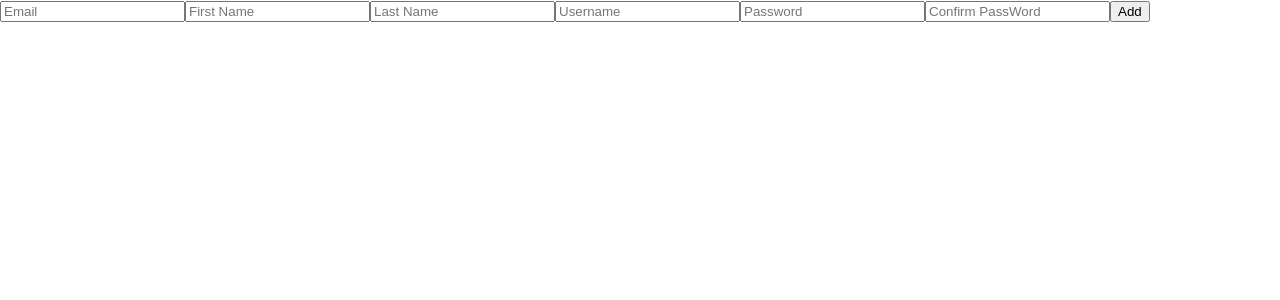
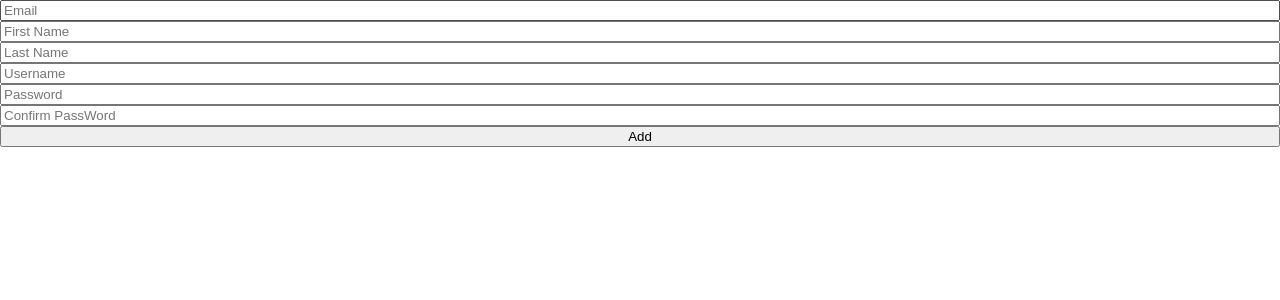
Before and after one commit to mhadev0703/react-study, a React (Create React App) app in the folder recoil-study/: page / in a window 1280 px wide. Shown: the top 300 px of the page. Built offline with nearby package versions, Linux system fonts and the light colour scheme.

Commit message:
Modify form validation with formState

```diff
--- a/recoil-study/src/ToDoList.tsx
+++ b/recoil-study/src/ToDoList.tsx
@@ -31,18 +31,49 @@ import { useForm } from "react-hook-form";
 } */
 
 function ToDoList() {
-  const { register, watch } = useForm();
-  console.log(watch());
+  const { register, handleSubmit, formState } = useForm();
+  const onValid = (data: any) => {
+    console.log(data);
+  };
+  console.log(formState.errors);
 
   return (
     <>
-      <form>
-        <input {...register("email")} placeholder="Email" />
-        <input {...register("firstName")} placeholder="First Name" />
-        <input {...register("lastName")} placeholder="Last Name" />
-        <input {...register("username")} placeholder="Username" />
-        <input {...register("password")} placeholder="Password" />
-        <input {...register("password1")} placeholder="Confirm PassWord" />
+      <form
+        style={{display: "flex", flexDirection: "column" }}
+        onSubmit={handleSubmit(onValid)}
+      >
+        <input
+          {...register("email", { required: true })}
+          placeholder="Email"
+        />
+        <input {...register("firstName", { required: true })}
+          placeholder="First Name"
+        />
+        <input {...register("lastName", { required: true })}
+          placeholder="Last Name"
+        />
+        <input {...register("username", { required: true, minLength: 5 })}
+          placeholder="Username"
+        />
+        <input {...register("password", {
+            required: "Password is required.",
+            minLength: {
+              value: 10,
+              message: "Your password is too short."
+            },
+          })}
+          placeholder="Password"
+        />
+        <input {...register("password1", {
+            required: "Check your password.",
+            minLength: {
+              value: 10,
+              message: "Your password is too short."
+            },
+          })}
+          placeholder="Confirm PassWord"
+        />
         <button>Add</button>
       </form>
     </>
```
